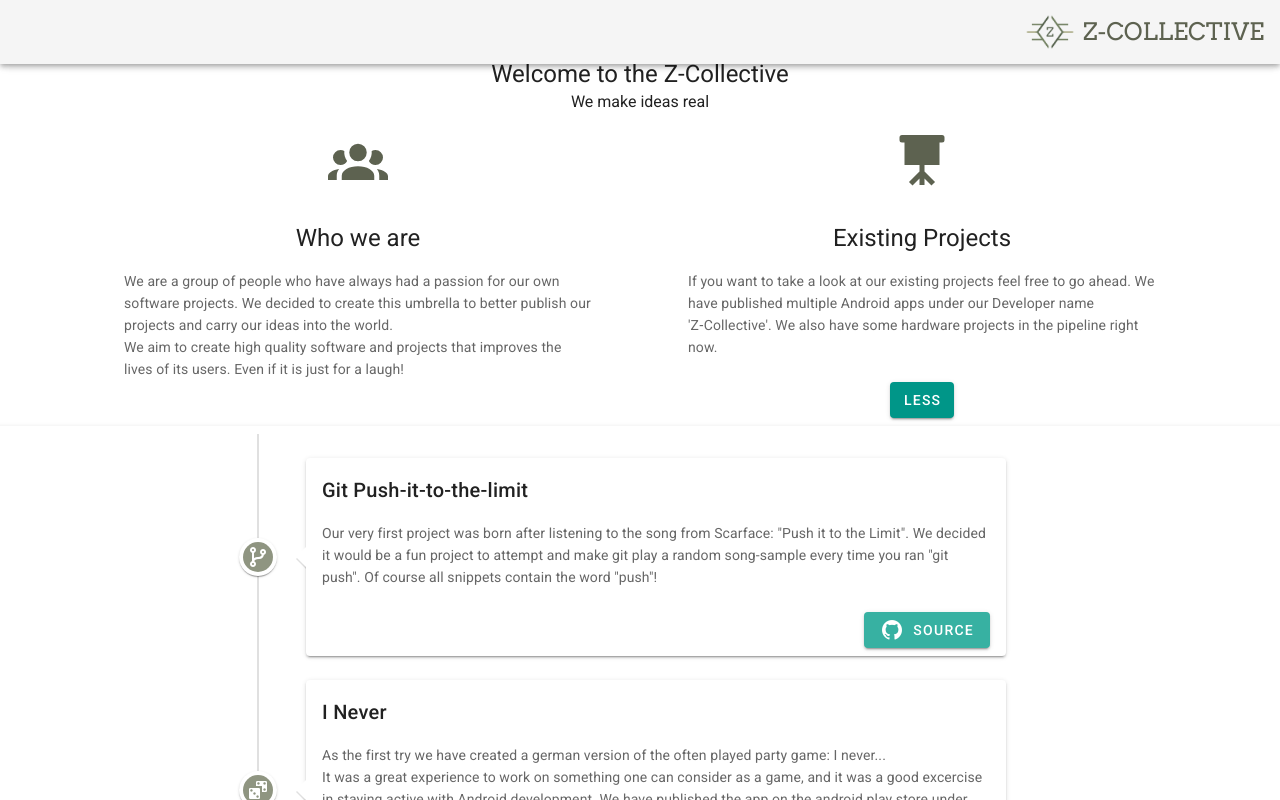
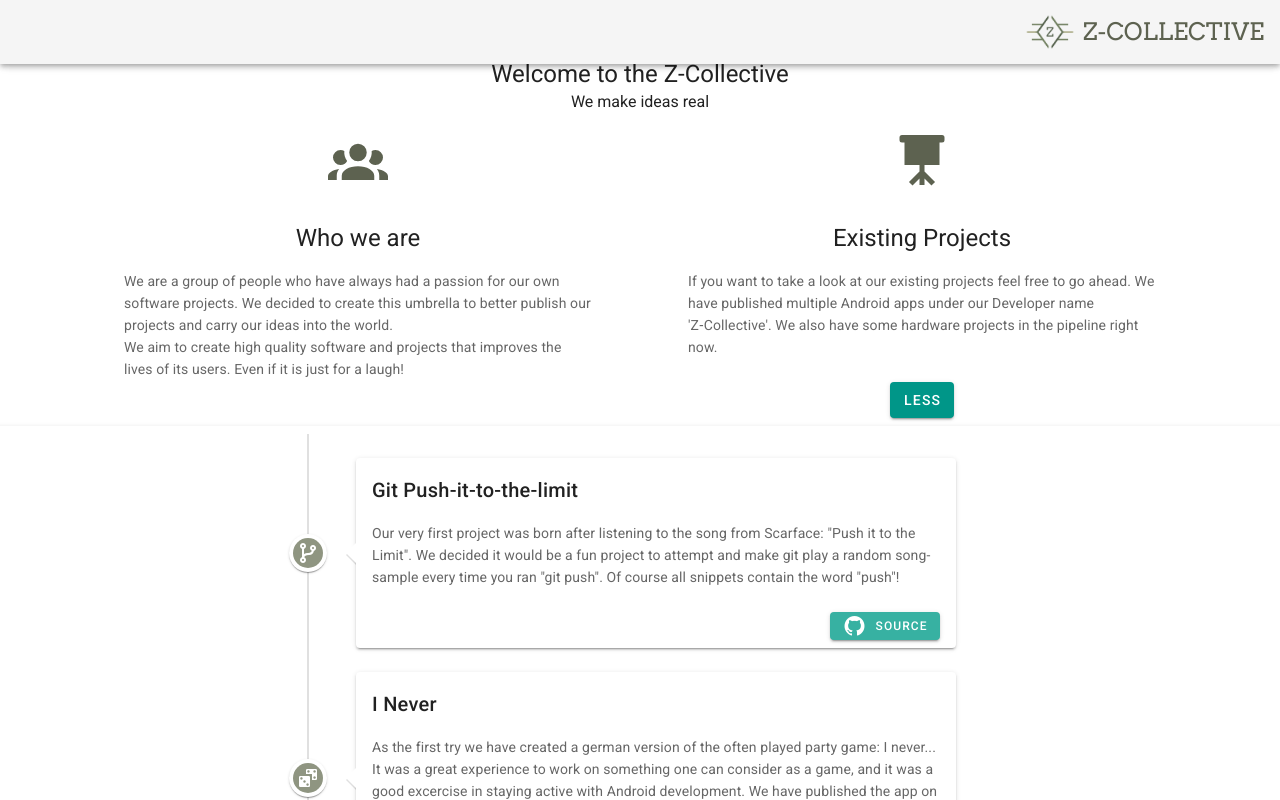
Before and after one commit to ZCollective/z-collective-website, a Vue app: page / in a window 1280 px wide. Both pictures are taken after a click on the button "MORE". Shown: the part 562-1362 px from the top of the page. Built offline with nearby package versions, Linux system fonts and the light colour scheme.

Commit message:
improved projects view on small devices.

```diff
--- a/src/components/Projects.vue
+++ b/src/components/Projects.vue
@@ -7,13 +7,14 @@
               :icon="entry.icon"
               color="primary lighten-2"
             >
-              <v-card max-width="700" class="mr-16">
+              <v-card max-width="600" class="mr-16">
                 <v-card-title>{{ entry.title }}</v-card-title>
                 <v-card-text v-html="entry.description"> </v-card-text>
                 <v-card-actions>
                   <v-spacer></v-spacer>
                   <div v-for="link in entry.links" :key="link.url">
                     <v-btn
+                      small
                       color="secondary lighten-1"
                       class="mx-2"
                       :href="link.url"
@@ -68,7 +69,7 @@ export default {
             },
             {
               url: 'https://github.com/ZCollective/Inever-Android',
-              name: 'Android App',
+              name: 'App',
               icon: 'mdi-github'
             }
           ]
```
